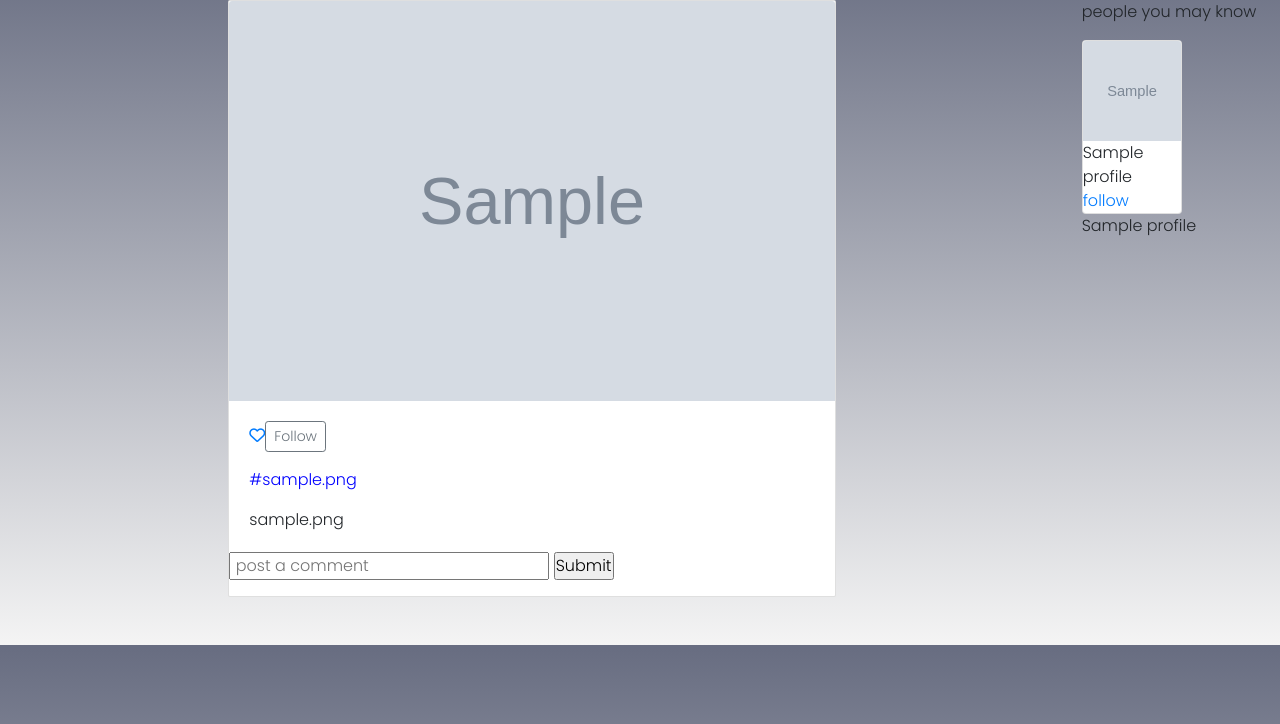
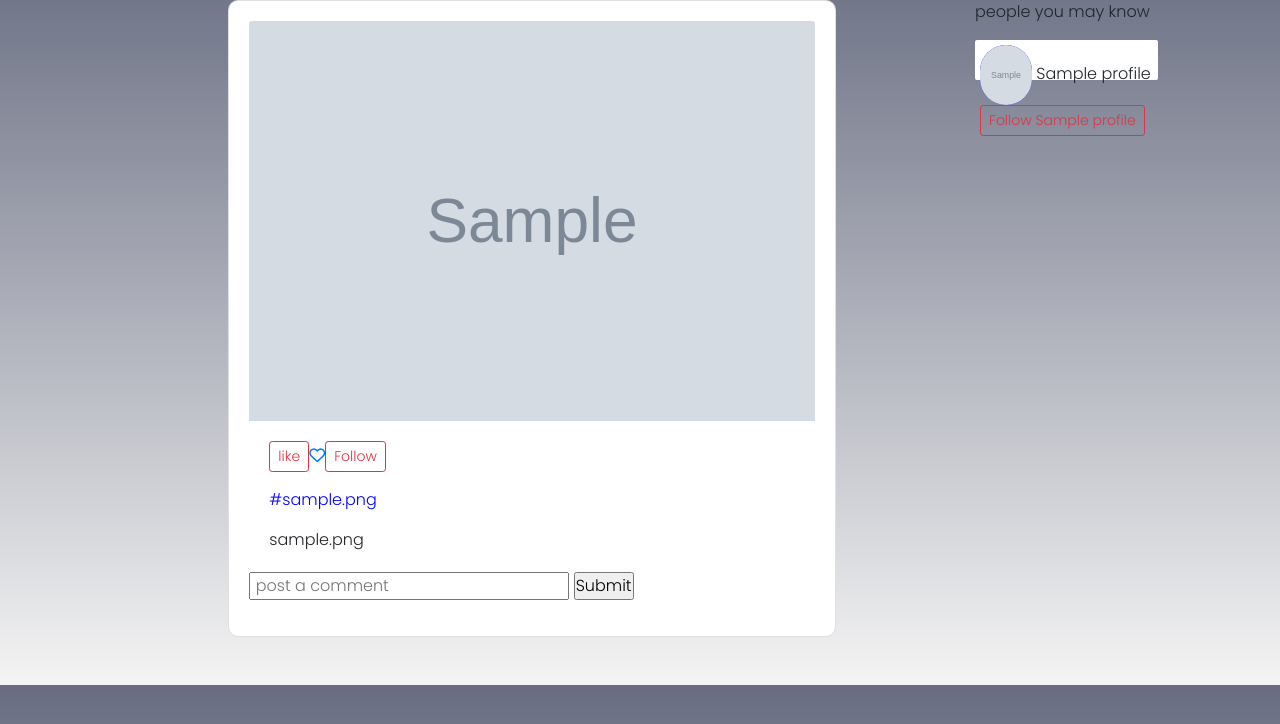
Before and after one commit to lcmongwe/instapp, a Django app: page / in a window 1280 px wide. Shown: the part 56-780 px from the top of the page. Run offline with Django 4.2, Linux system fonts and the light colour scheme; tables that the repository leaves empty hold one stand-in row (values such as "Sample post"); grey boxes marked "Sample" are stand-in pictures; some libraries are stand-ins or nearby versions.

Commit message:
people you might know card added to home page

```diff
--- a/instapp/static/css/instapp.css
+++ b/instapp/static/css/instapp.css
@@ -68,9 +68,25 @@
 /* home.html */
 
 #home-card{
+  border-radius: 10px;
+  padding: 20px
+}
+
+.knowing{
+  width: 100%;
+  background-color: #fff;
+  height:40px;
   border-radius: 2px;
+  padding: 5px;
+}
+
+.knowing-image{
+  width: 30%;
+  height:60px;
+  background-color: blue;
+  /* border: 20px solid red; */
+  border-radius:250rem;
+}
 
 
-}
-
 /* home ends */
--- a/instapp/templates/home.html
+++ b/instapp/templates/home.html
@@ -17,7 +17,7 @@
     <div class="card home-card" id="home-card" style="width: 38rem;">
   <img class="card-img-top" src="{{post.image.url}}" alt="Card image cap" width="400px" height="400px">
   <div class="card-body">
-   <p> <a href="#" class="card-link"><i class="fa fa-heart-o " aria-hidden="true"></i></a><button type="button" class="btn btn-outline-secondary btn-sm">Follow</button></p>
+   <p> <a href="#" class="card-link"><button type="button" class="btn btn-outline-danger btn-sm">like</button><i class="fa fa-heart-o " aria-hidden="true"></i></a><button type="button" class="btn btn-outline-danger btn-sm">Follow</button></p>
     <p class="card-text"><span style="color:blue">#{{post.img_name}}</span></p>
 
     <p class="card-text">{{post.imge_caption}}</p>
@@ -37,21 +37,25 @@
 {%endfor%}
   </div>
 
-  <div class="col-md-2"></div>
+  <div class="col-md-1"></div>
 
 
   <div class="col-md-2">
-    <div class="know">
+
 <p>  people you may know</p>
 
     {%for post in profile%}
+  <div class="knowing">
+  {% if post.profile_photo%}
+    <div class="">
 
-<div class="card" style="width: 100px;">
-  {% if post.profile_photo%}
-    <img class="card-img-top" src="{{post.profile_photo.url}}" alt="Card image cap" width="200px" height="100px"> {{post.name}} <a href="#" class="card-link">follow</a> </div>
+    <img src="{{post.profile_photo.url}}" width="50px" height="50px" class="knowing-image"> {{post.name}} <button type="button" class="btn btn-outline-danger btn-sm">Follow {{post.name}}</button>
+   </div>
  {%endif%}
- {{post.name}}
+<!-- <div class="profile-name">{{post.name}}</div> -->
+    </div>
 {%endfor%}
+<br>
   </div>
 </div>
 
--- a/instapp/views.py
+++ b/instapp/views.py
@@ -4,6 +4,8 @@ from django.http import HttpResponse,Http404,HttpResponseRedirect
 from .models import *
 import datetime as dt
 from .forms import *
+from django.core.mail import send_mail
+from django.conf import settings
 
 # authentication
 from django.shortcuts import render,redirect
@@ -11,7 +13,7 @@ from django.contrib.auth import authenticate,login,logout
 from django.contrib import messages
 from django.contrib.auth.forms import UserCreationForm
 from .forms import RegisterUserForm
-from django.core.mail import send_mail
+
 
 # Create your views here.
 def home(request):
@@ -108,8 +110,8 @@ def register_user(request):
     if request.method == 'POST':
         form =RegisterUserForm(request.POST)
         if form.is_valid():
-            username=form.Post['username']
-            email=form.Post['email']
+            username=request.POST['username']
+            email=request.POST['email']
             subject='welcome to InstaApp'
             message=f'Hi {username} welcome to InstaApp and have fun! '
             from_email=settings.EMAIL_HOST_USER
```
Also changed, not shown: instaproject/settings.py (+12 -5 lines).
